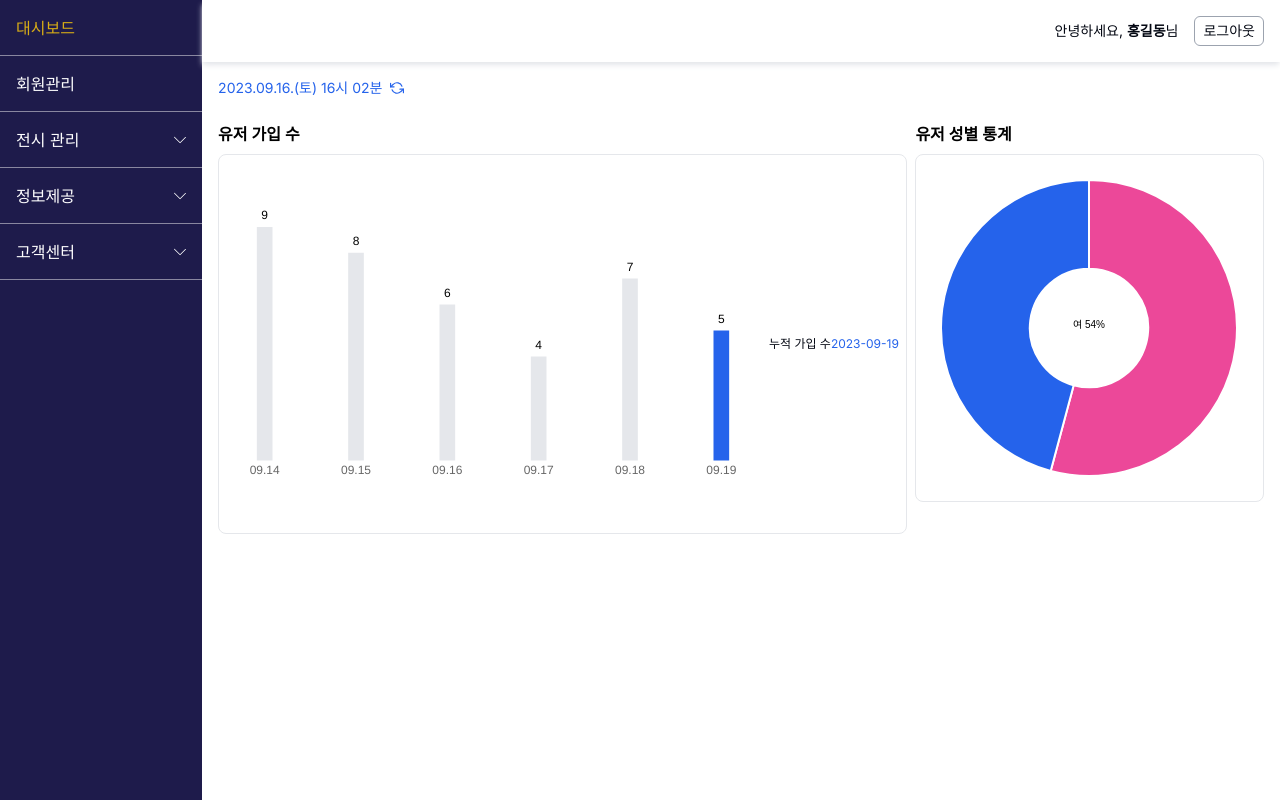
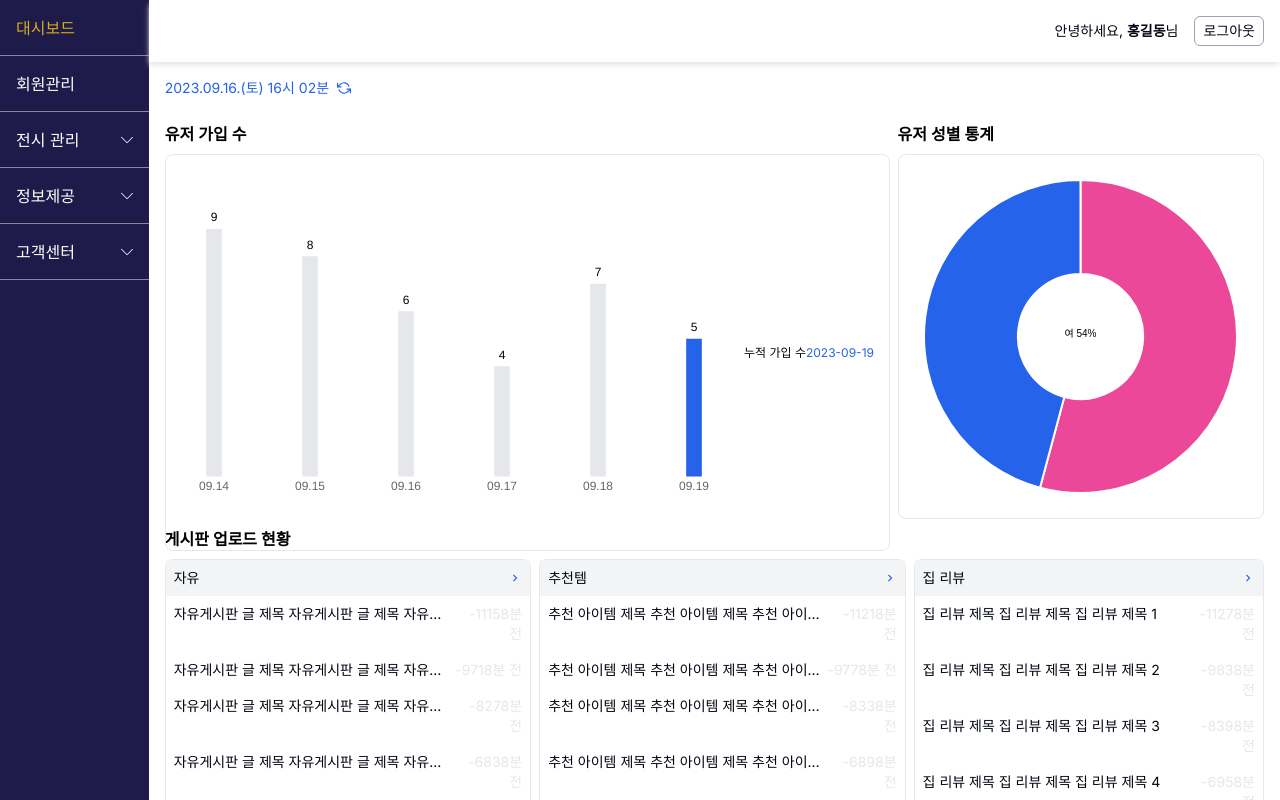
Before and after one commit to ppotatoG/housetalk-admin, a Next.js app: page /dashboard in a window 1280 px wide. Shown: the top 800 px of the page. Built offline with nearby package versions, Linux system fonts and the light colour scheme.

Commit message:
Feat: add boards to dashboard

```diff
--- /dev/null
+++ b/src/app/component/Dashboard/Board/Item.tsx
@@ -0,0 +1,56 @@
+import { MdOutlineKeyboardArrowRight } from 'react-icons/md';
+
+interface DUMMY_POSTS_TYPE {
+  title: string;
+  update_at: string;
+}
+
+interface BoardItemProps {
+  data: DUMMY_POSTS_TYPE[];
+  title: string;
+}
+
+const item = ({ data, title }: BoardItemProps) => {
+  const timeAgo = (update_at: string) => {
+    const now = new Date();
+    const postDate = new Date(update_at);
+    const diffInMs = now.getTime() - postDate.getTime();
+
+    const minutes = Math.floor(diffInMs / (1000 * 60));
+    const hours = Math.floor(minutes / 60);
+    const days = Math.floor(hours / 24);
+    const months = Math.floor(days / 30);
+    const years = Math.floor(days / 365);
+
+    if (years >= 1) return `1년 전`;
+    if (months > 0) return `${months}달 전`;
+    if (days > 0) return `${days}일 전`;
+    if (hours > 0) return `${hours}시간 전`;
+    return `${minutes}분 전`;
+  };
+
+  return (
+    <div className="w-1/3 grow rounded-lg border border-gray-200 dark:border-gray-800">
+      <h4 className="flex justify-between items-center bg-gray-100 dark:bg-gray-800 p-2">
+        {title}
+        <div className="text-blue-600 dark:text-blue-200">
+          <MdOutlineKeyboardArrowRight />
+        </div>
+      </h4>
+      <ul>
+        {data.map((item: DUMMY_POSTS_TYPE, index: number) => {
+          return (
+            <li className="py-2 flex justify-between p-2" key={index}>
+              <p className="truncate w-4/5 text-left">{item.title}</p>
+              <p className="text-right w-1/5 text-gray-200 dark:text-gray-800">
+                {timeAgo(item.update_at)}
+              </p>
+            </li>
+          );
+        })}
+      </ul>
+    </div>
+  );
+};
+
+export default item;
--- /dev/null
+++ b/src/app/component/Dashboard/Board/index.tsx
@@ -0,0 +1,31 @@
+import React from 'react';
+import Item from './Item';
+import { BOARD_TITLE } from '@/constants/dashboard';
+
+interface DUMMY_POSTS_TYPE {
+  title: string;
+  update_at: string;
+}
+
+interface BoardProps {
+  freeData: DUMMY_POSTS_TYPE[];
+  recommendData: DUMMY_POSTS_TYPE[];
+  reviewData: DUMMY_POSTS_TYPE[];
+}
+
+const Board = ({ freeData, recommendData, reviewData }: BoardProps) => {
+  return (
+    <div className="w-full mt-2">
+      <h1 className="text-black text-base font-semibold mb-2">
+        게시판 업로드 현황
+      </h1>
+      <div className="flex gap-2">
+        <Item data={freeData} title={BOARD_TITLE.free} />
+        <Item data={recommendData} title={BOARD_TITLE.recommend} />
+        <Item data={reviewData} title={BOARD_TITLE.review} />
+      </div>
+    </div>
+  );
+};
+
+export default Board;
--- a/src/app/component/Dashboard/index.tsx
+++ b/src/app/component/Dashboard/index.tsx
@@ -3,11 +3,17 @@
 import { FiRefreshCcw } from 'react-icons/fi';
 import UserSubscriptionTrend from '@/app/component/Dashboard/UserSubscriptionTrend';
 import GenderStatistics from '@/app/component/Dashboard/GenderStatistics';
+import Board from '@/app/component/Dashboard/Board';
 
 interface DUMMY_SIGNUP_CONTENTS_TYPE {
   date: string;
   daily: number;
   cumulative: number;
+}
+
+interface DUMMY_POSTS_TYPE {
+  title: string;
+  update_at: string;
 }
 
 const DUMMY_SIGNUP_CONTENTS: DUMMY_SIGNUP_CONTENTS_TYPE[] = [
@@ -38,20 +44,29 @@ const DUMMY_GENDER_COUNTS = [
   { gender: 'Male', count: 550 },
 ];
 
-const DUMMY_FREE_BOARD_POSTS = Array.from({ length: 20 }, (_, i) => ({
-  title: `자유게시판 글 제목 ${i + 1}`,
-  time: `2023-09-${19 - i} 10:00`,
-}));
+const DUMMY_FREE_BOARD_POSTS: DUMMY_POSTS_TYPE[] = Array.from(
+  { length: 20 },
+  (_, i) => ({
+    title: `자유게시판 글 제목 자유게시판 글 제목 자유게시판 글 제목 ${i + 1}`,
+    update_at: `2023-09-${24 - i} 10:00`,
+  })
+);
 
-const DUMMY_RECOMMEND_ITEM_POSTS = Array.from({ length: 20 }, (_, i) => ({
-  title: `추천 아이템 제목 ${i + 1}`,
-  time: `2023-09-${19 - i} 11:00`,
-}));
+const DUMMY_RECOMMEND_ITEM_POSTS: DUMMY_POSTS_TYPE[] = Array.from(
+  { length: 20 },
+  (_, i) => ({
+    title: `추천 아이템 제목 추천 아이템 제목 추천 아이템 제목 ${i + 1}`,
+    update_at: `2023-09-${24 - i} 11:00`,
+  })
+);
 
-const DUMMY_HOUSE_REVIEW_POSTS = Array.from({ length: 20 }, (_, i) => ({
-  title: `집 리뷰 제목 ${i + 1}`,
-  time: `2023-09-${19 - i} 12:00`,
-}));
+const DUMMY_HOUSE_REVIEW_POSTS: DUMMY_POSTS_TYPE[] = Array.from(
+  { length: 20 },
+  (_, i) => ({
+    title: `집 리뷰 제목 집 리뷰 제목 집 리뷰 제목 ${i + 1}`,
+    update_at: `2023-09-${24 - i} 12:00`,
+  })
+);
 
 const Dashboard = () => {
   const now = new Date();
@@ -88,6 +103,11 @@ const Dashboard = () => {
         />
         <GenderStatistics data={DUMMY_GENDER_COUNTS} />
       </div>
+      <Board
+        freeData={DUMMY_FREE_BOARD_POSTS}
+        recommendData={DUMMY_RECOMMEND_ITEM_POSTS}
+        reviewData={DUMMY_HOUSE_REVIEW_POSTS}
+      />
     </>
   );
 };
--- /dev/null
+++ b/src/constants/dashboard/BOARD_TITLE.ts
@@ -0,0 +1,5 @@
+export const BOARD_TITLE = {
+  free: '자유',
+  recommend: '추천템',
+  review: '집 리뷰',
+};
--- a/src/constants/dashboard/index.ts
+++ b/src/constants/dashboard/index.ts
@@ -1,5 +1,6 @@
 import { CHART_COLORS } from './CHART_COLORS';
 import { BAR_CHART_OPTIONS } from './BAR_CHART_OPTIONS';
 import { DOUGHNUT_CHART_OPTIONS } from './DOUGHNUT_CHART_OPTIONS';
+import { BOARD_TITLE } from './BOARD_TITLE';
 
-export { CHART_COLORS, BAR_CHART_OPTIONS, DOUGHNUT_CHART_OPTIONS };
+export { CHART_COLORS, BAR_CHART_OPTIONS, DOUGHNUT_CHART_OPTIONS, BOARD_TITLE };
```
